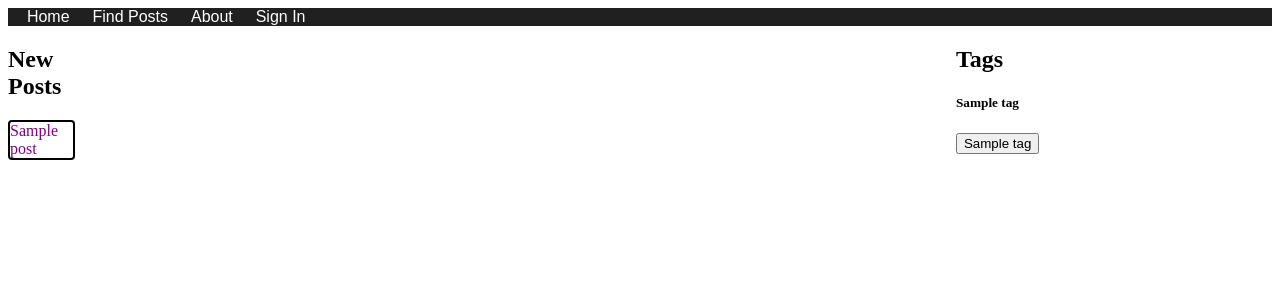
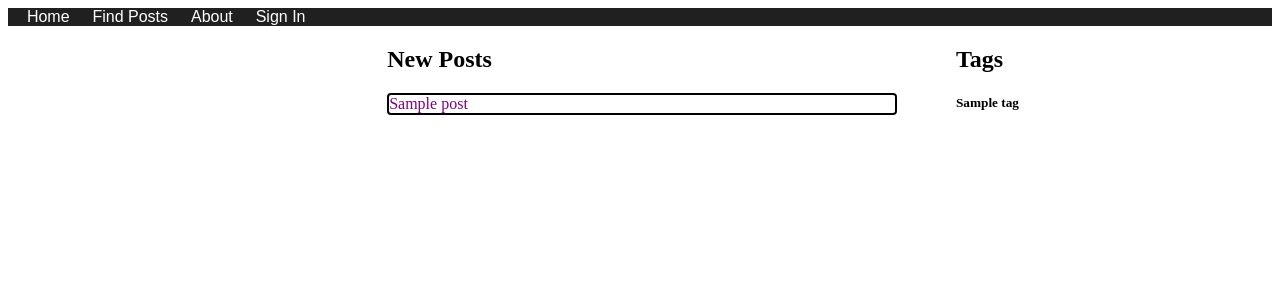
Before and after one commit to nplatte/10_book_blog, a Django app: template posts/templates/posts/home.html in a window 1280 px wide. Shown: the top 300 px of the page. Run offline with Django 4.2, Linux system fonts and the light colour scheme; tables that the repository leaves empty hold one stand-in row (values such as "Sample post"); the template is opened without the code that fills it: values that come from a table or form of the project are taken from there, most other values are stand-ins (such as "Sample title", 1, 10 or a date in 2020); some libraries are stand-ins or nearby versions.

Commit message:
refactored javascript to split into two functions

```diff
--- a/posts/static/posts/css/posts.css
+++ b/posts/static/posts/css/posts.css
@@ -4,7 +4,7 @@ div.grid_box {
     grid-template-rows: [all] 100%;
 }
 
-.post_list {
+#post_list {
     grid-column: 4/5;
 }
 
@@ -21,3 +21,7 @@ div.grid_box {
 .post {
     color: purple;
 }
+
+.tag {
+    display: none;
+}
--- a/posts/static/posts/js/tags.js
+++ b/posts/static/posts/js/tags.js
@@ -1,10 +1,19 @@
 
 function TagClicked(tag_name, tag_group) {
+    UpdateTagColor(tag_name);
+    GetPostFilterData(tag_name);
+}
+
+function UpdateTagColor(tag) {
+    console.log('here')
+}
+
+function GetPostFilterData(tag) {
     var csrftoken = $('input[name="csrfmiddlewaretoken"]').val();
     $.ajax({
         url: 'posts/ajax-filter-call',
         type: 'POST',
-        data: { tag: tag_name},
+        data: { tag: tag},
         headers: {
             'X-CSRFToken': csrftoken
         },
```
